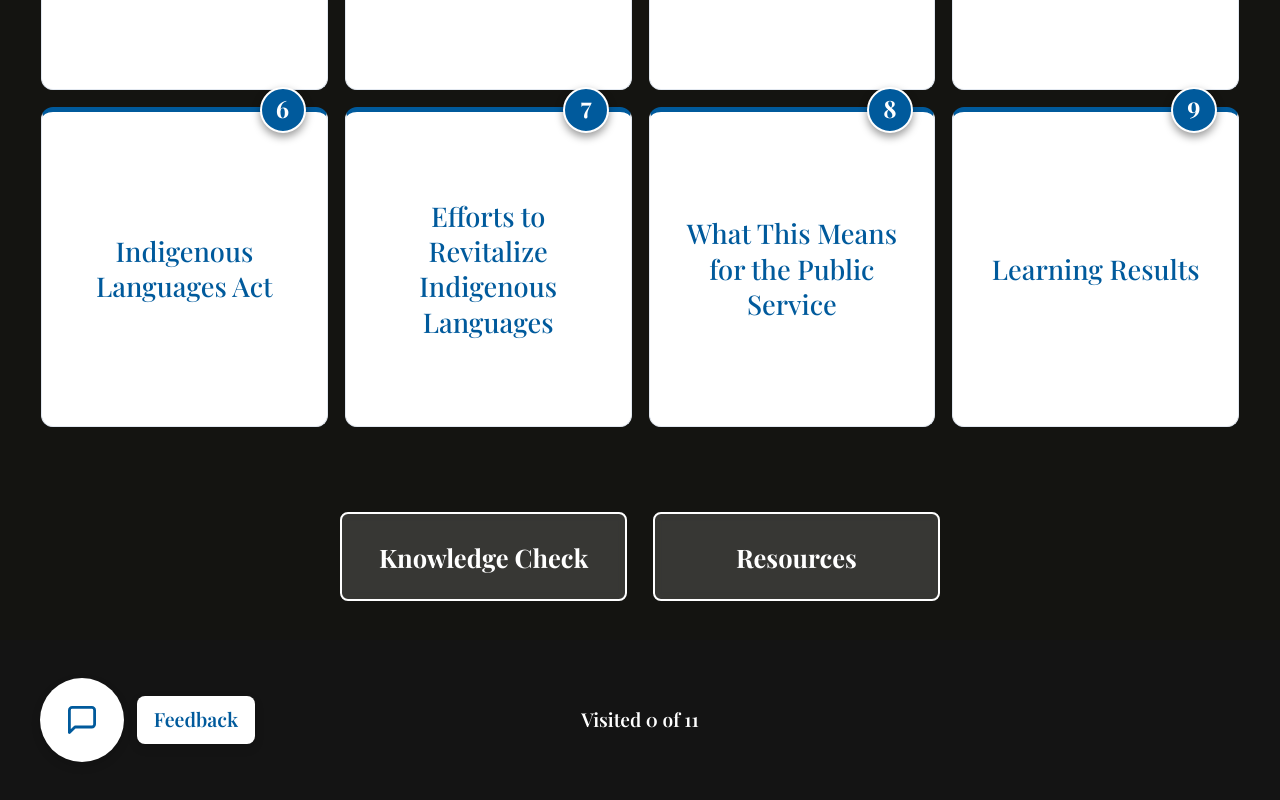
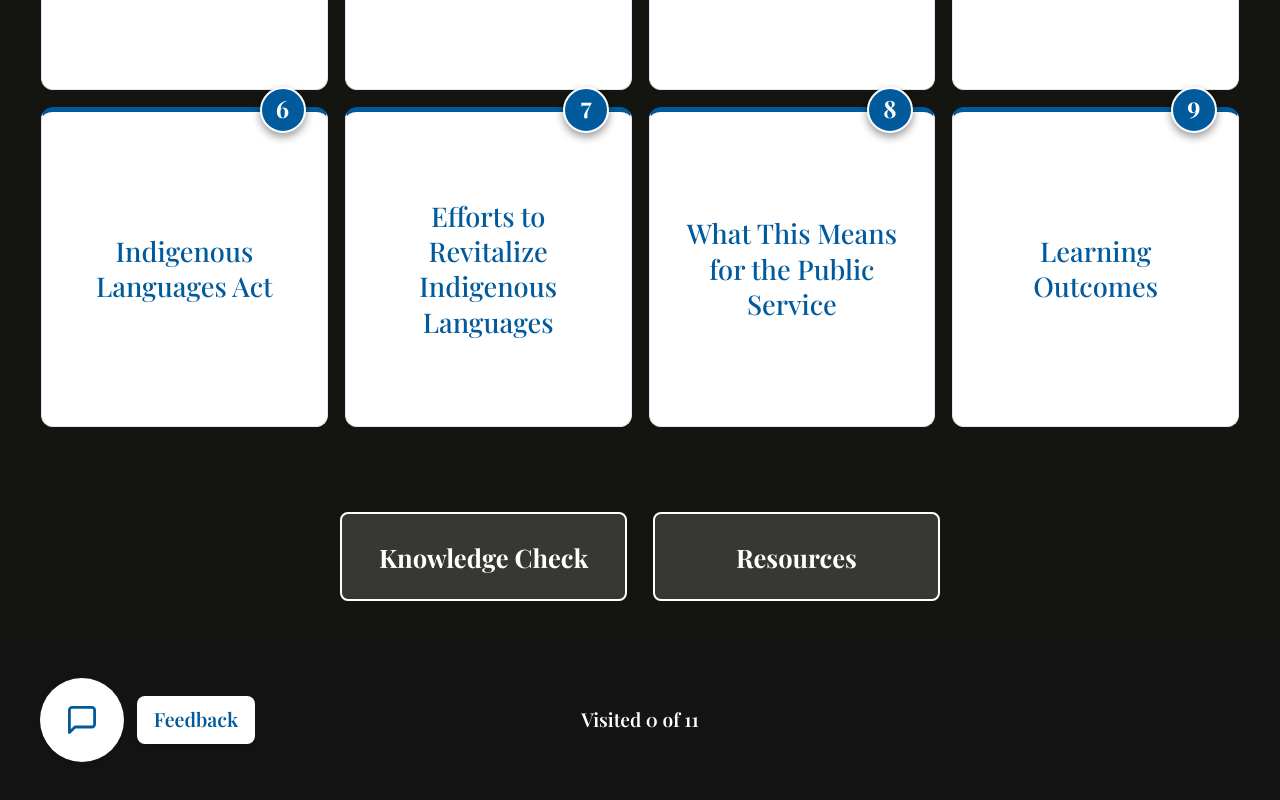
Before and after one commit to abdallahaac/il-languages-react-mac, a React (Vite) app: page / in a window 1280 px wide. Shown: the part 948-1748 px from the top of the page. Built offline with nearby package versions, Linux system fonts and the light colour scheme; a web font is replaced by a local one.

Commit message:
english version

```diff
--- a/src/components/ContentNavigation.jsx
+++ b/src/components/ContentNavigation.jsx
@@ -94,7 +94,7 @@ const ContentNavigation = ({ onNavigate, lang: langProp }) => {
 					titleHTML: "What This Means for the Public Service",
 					id: "public-service",
 				},
-				{ number: 9, titleHTML: "Learning Results", id: "results-en" },
+				{ number: 9, titleHTML: "Learning Outcomes", id: "results-en" },
 		  ];
 
 	return (
--- a/src/components/Header.jsx
+++ b/src/components/Header.jsx
@@ -47,7 +47,7 @@ const Header = ({ onNavigate, currentPage, lang: langProp }) => {
 			id: "revitalization-efforts",
 		},
 		{ label: "What This Means for the Public Service", id: "public-service" },
-		{ label: "Learning Results", id: "results-en" },
+		{ label: "Learning Outcomes", id: "results-en" },
 		{ label: "Knowledge Check", id: "knowledge-check" },
 		{ label: "Resources", id: "resources" },
 		{ label: "Feedback", id: "feedback", url: feedbackUrl, isExternal: true },
--- a/src/pages/Results.jsx
+++ b/src/pages/Results.jsx
@@ -15,7 +15,7 @@ const Results = ({ onNavigate }) => {
 					className="hero-img"
 					aria-hidden="true"
 				/>
-				<h1 className="hero-title">Learning Results</h1>
+				<h1 className="hero-title">Learning Outcomes</h1>
 			</header>
 
 			{/* Content */}
```
